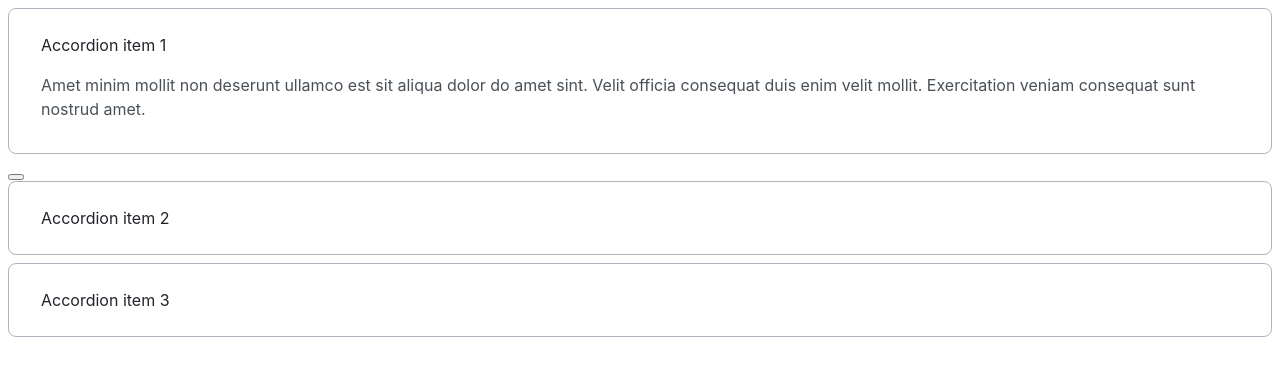
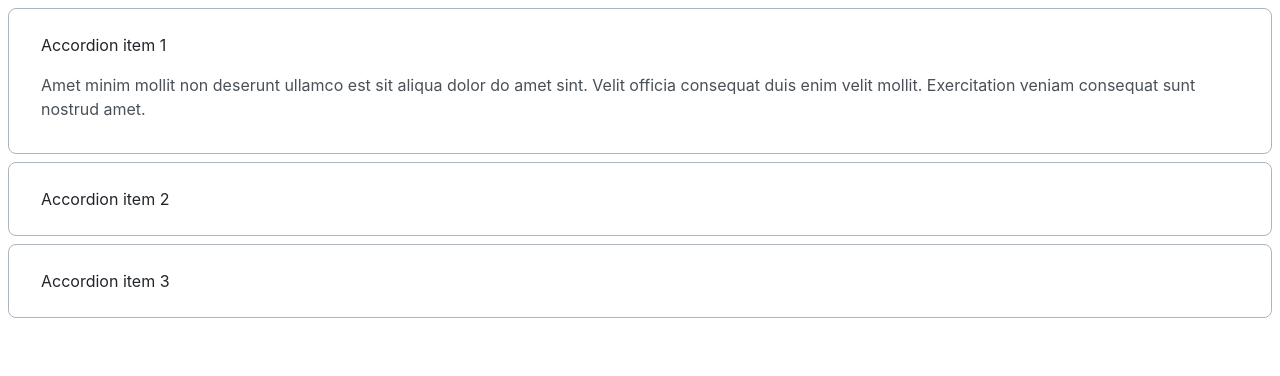
Before and after one commit to js-tasks-ru/htmlcss-20251006_kirill15, a website: page 03-lection1/02-accordion/index.html in a window 1280 px wide. Drawn offline with Linux system fonts and the light colour scheme.

Commit message:
аккордеон и его стили

```diff
--- a/03-lection1/02-accordion/index.html
+++ b/03-lection1/02-accordion/index.html
@@ -18,7 +18,6 @@
             </div>
         </details>
 
-        <button class = 'button'></button>
 
 
 
```
